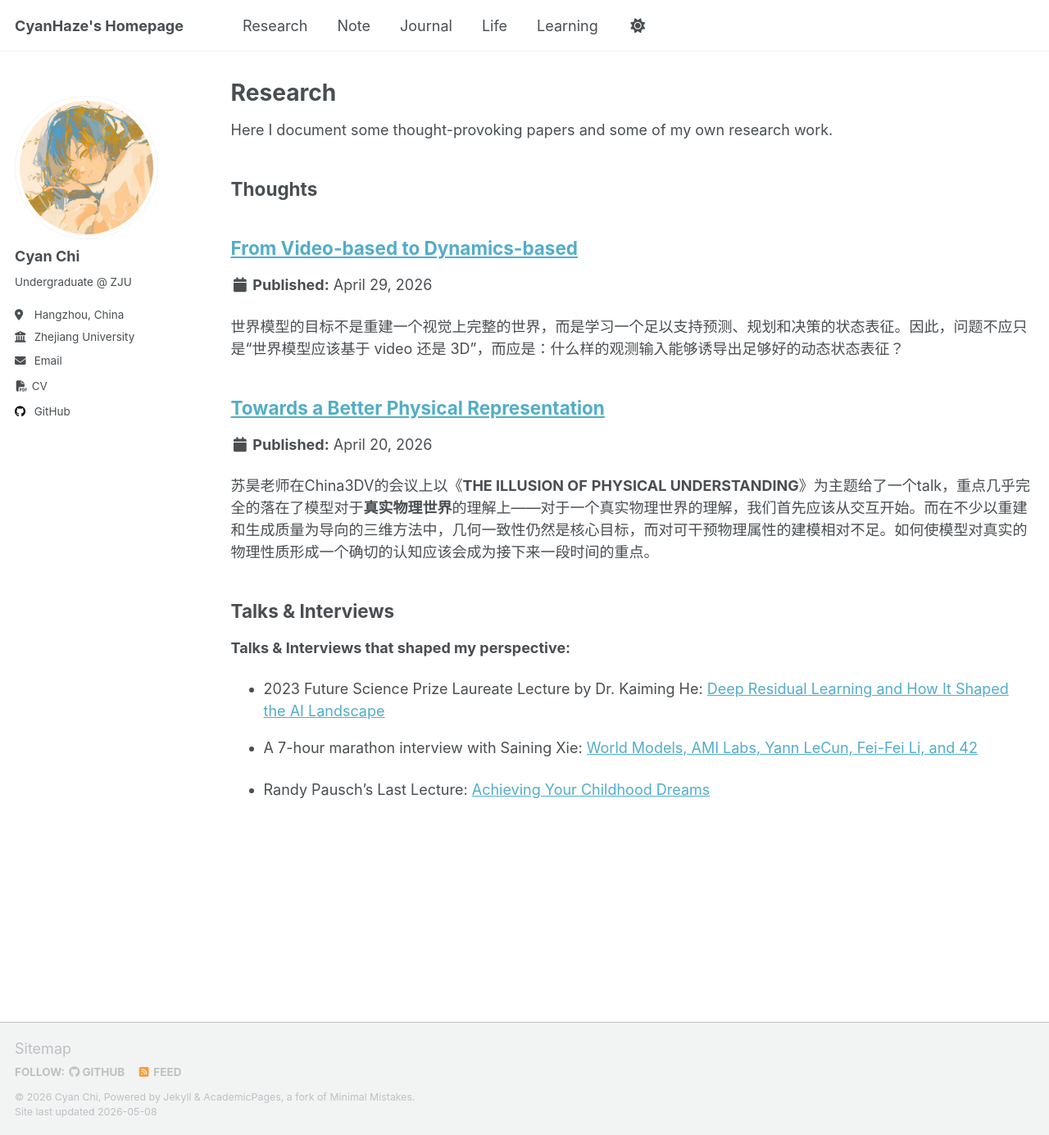
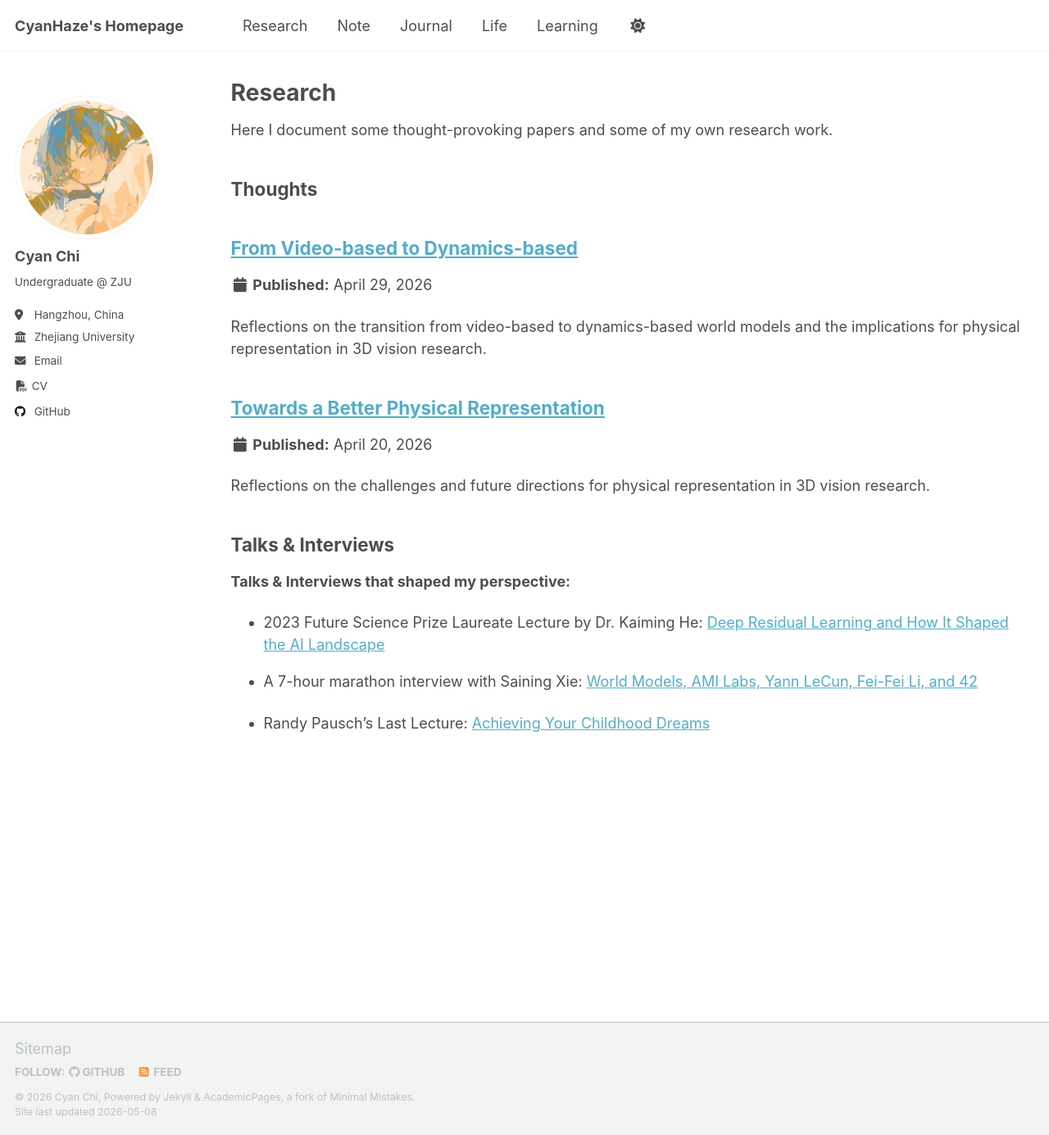
Before and after one commit to CyanHaze/CyanHaze.github.io, a Jekyll site: the page built from _pages/research.md, in a window 1280 px wide and 1385 px high. Shown: the whole window at 82% size. Built offline with Jekyll 4.4.1, drawn with Linux system fonts in a browser that asks for light colours; a script that is not in the unit is left out.

Commit message:
Update the research

```diff
--- a/_thoughts/1.Towards a Better Physical Representation.md
+++ b/_thoughts/1.Towards a Better Physical Representation.md
@@ -5,6 +5,7 @@ author_profile: true
 collection: thoughts
 permalink: /research/thoughts/physical-representation
 date: 2026-04-20
+excerpt: "Reflections on the challenges and future directions for physical representation in 3D vision research."
 ---
 
 苏昊老师在China3DV的会议上以《**THE ILLUSION OF** **PHYSICAL UNDERSTANDING**》为主题给了一个talk，重点几乎完全的落在了模型对于**真实物理世界**的理解上——对于一个真实物理世界的理解，我们首先应该从交互开始。而在不少以重建和生成质量为导向的三维方法中，几何一致性仍然是核心目标，而对可干预物理属性的建模相对不足。如何使模型对真实的物理性质形成一个确切的认知应该会成为接下来一段时间的重点。
--- a/_thoughts/2.From Video-based to Dynamics-based.md
+++ b/_thoughts/2.From Video-based to Dynamics-based.md
@@ -5,6 +5,7 @@ author_profile: true
 collection: thoughts
 permalink: /research/thoughts/video-to-dynamics
 date: 2026-04-29
+excerpt: "Reflections on the transition from video-based to dynamics-based world models and the implications for physical representation in 3D vision research."
 ---
 
 世界模型的目标不是重建一个视觉上完整的世界，而是学习一个足以支持预测、规划和决策的状态表征。因此，问题不应只是“世界模型应该基于 video 还是 3D”，而应是：什么样的观测输入能够诱导出足够好的动态状态表征？
```
